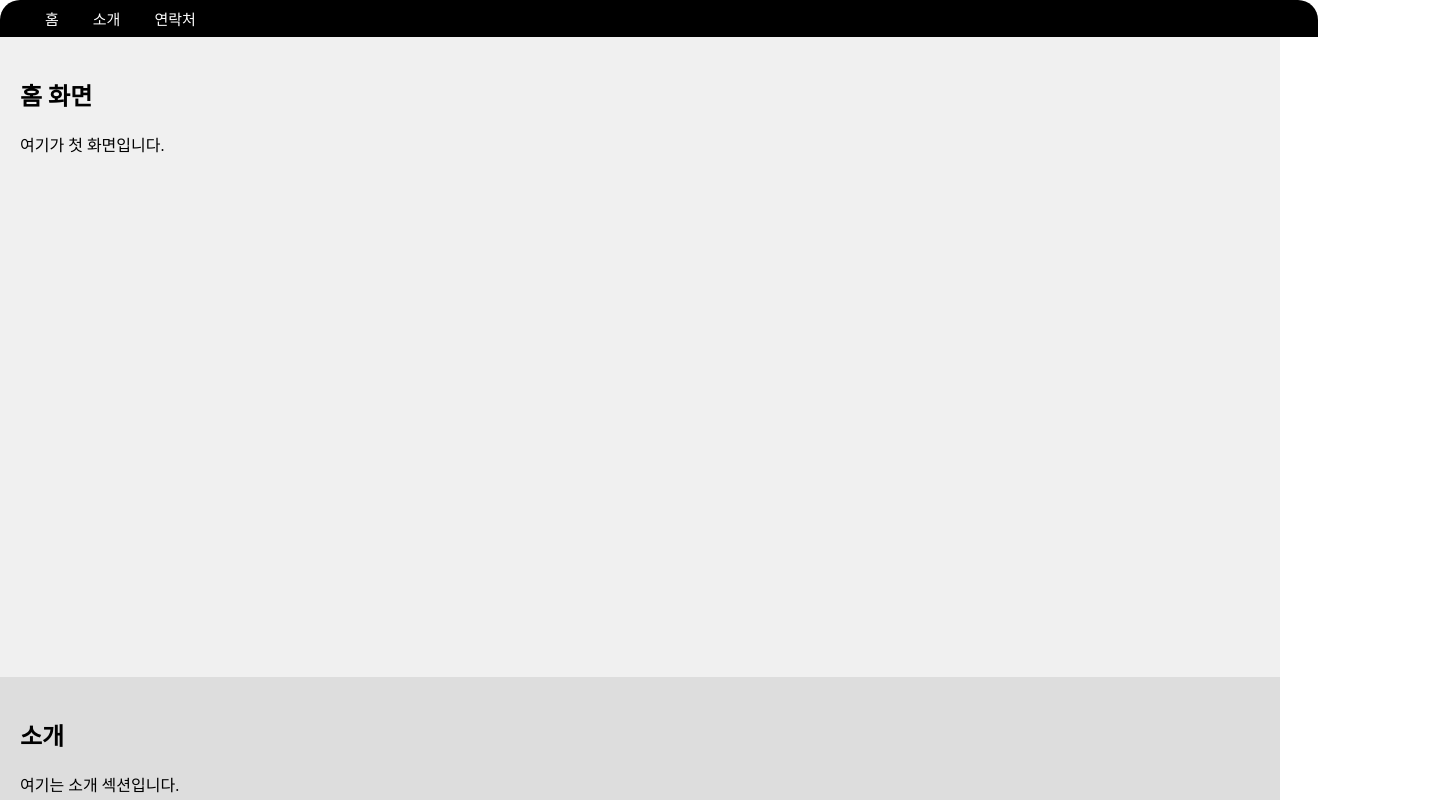
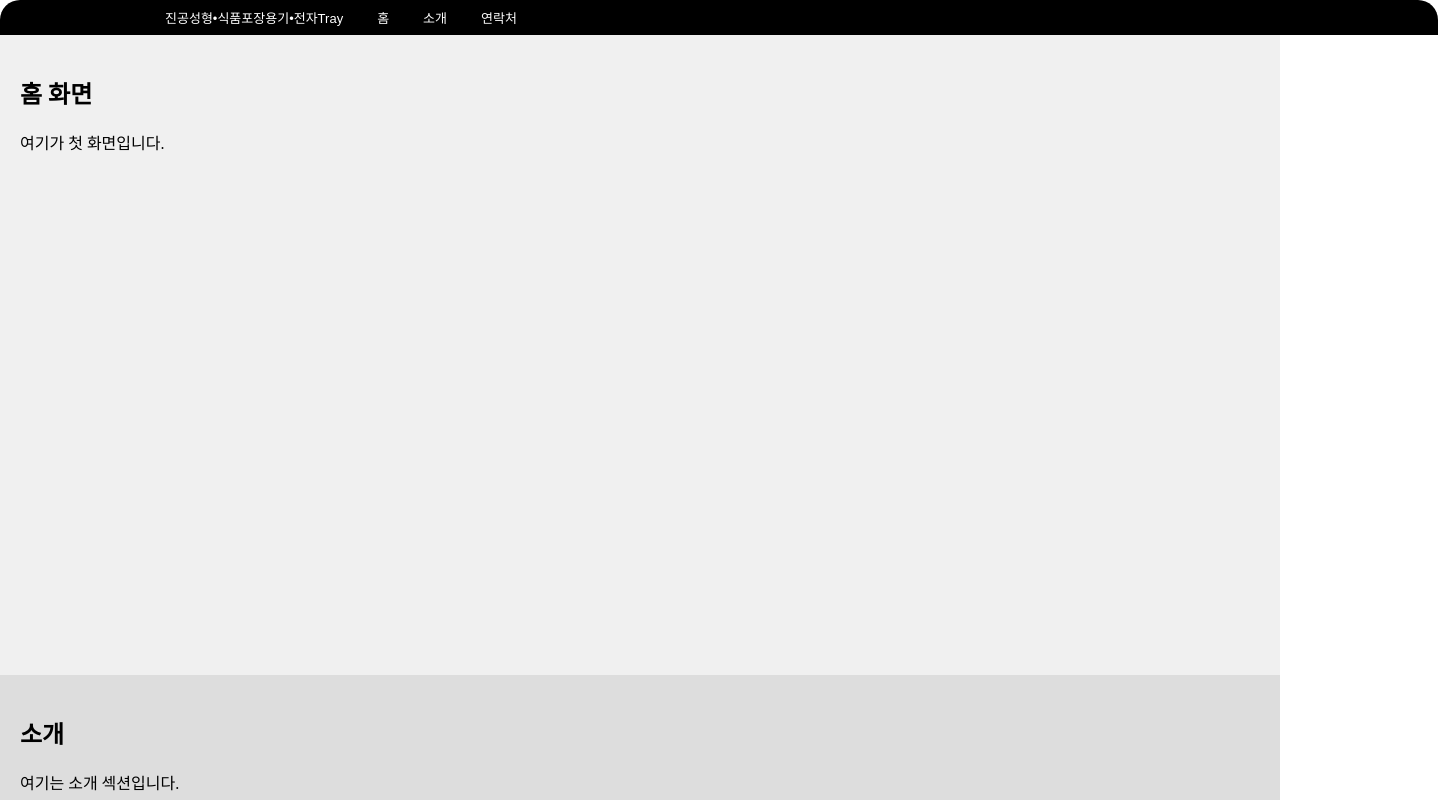
Before and after one commit to dbpackage00/test, a plain HTML site: page index.html in a window 1280 px wide. Shown: the top 800 px of the page, 1438 px wide, since content can reach past the window. Drawn offline with Linux system fonts and the light colour scheme.

Commit message:
Add files via upload

```diff
--- a/index.html
+++ b/index.html
@@ -26,7 +26,7 @@
       padding: 8px;
 
       text-align: left;
-      padding-left: 30px; /* 왼쪽에서 30px 띄우기 */
+      padding-left: 150px; /* 왼쪽에서 150px 띄우기 */
 
       border-top-left-radius: 20px;   /* 왼쪽 아래 둥글게 */
       border-top-right-radius: 20px;  /* 오른쪽 아래 둥글게 */
@@ -38,7 +38,7 @@
       color: white;          /* 흰색 글씨 */
       text-decoration: none; /* 밑줄 제거 */
       margin: 0 15px;        /* 메뉴 간격 */
-      font-size: 15px;
+      font-size: 13px;
       font-family: Arial, sans-serif;
     }
 
@@ -70,6 +70,7 @@
 
   <!-- 네비게이션 바 -->
   <div class="navbar">
+    <a href="#">진공성형•식품포장용기•전자Tray</a>
     <a href="#home">홈</a>
     <a href="#about">소개</a>
     <a href="#contact">연락처</a>
```
